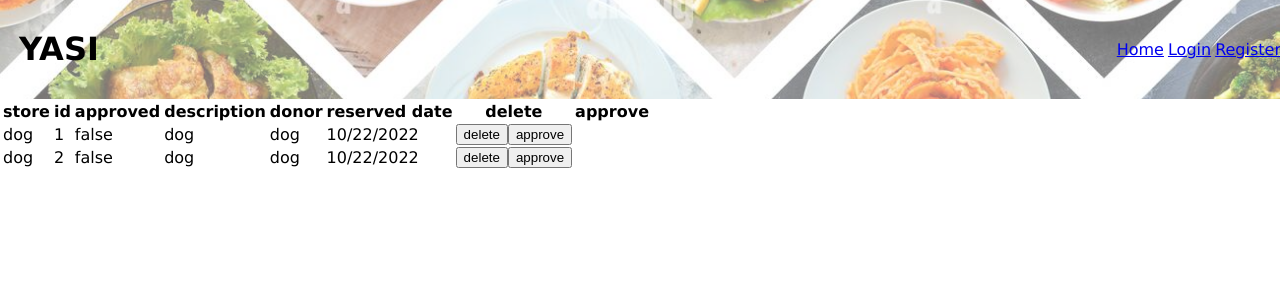
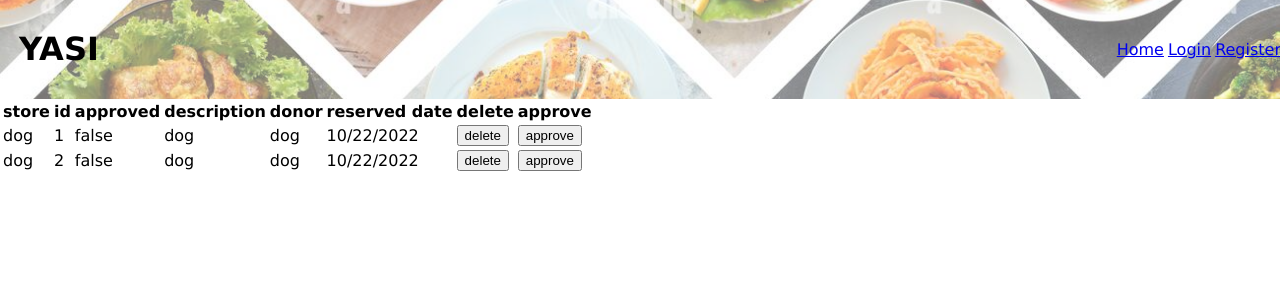
Before and after one commit to zychin2000/CS157C-team11, a React (Create React App) app in the folder frontend/: page /yasiappointments in a window 1280 px wide. Shown: the top 300 px of the page. Built offline with nearby package versions, Linux system fonts and the light colour scheme.

Commit message:
Update YasiAppointments.js
fixed formatting a little

```diff
--- a/frontend/src/pages/YasiAppointments.js
+++ b/frontend/src/pages/YasiAppointments.js
@@ -45,8 +45,8 @@ return(
               <td>{val.description} </td>
               <td>{val.donor}</td>
               <td>{val.reserved_date}</td>
-              <button onClick={del(val.id)}>delete </button>
-              <button onClick={approve(val.id)}>approve </button>
+              <td><button onClick={del(val.id)}>delete </button></td>
+              <td><button onClick={approve(val.id)}>approve </button></td>
             </tr>
           )
         })}
```
